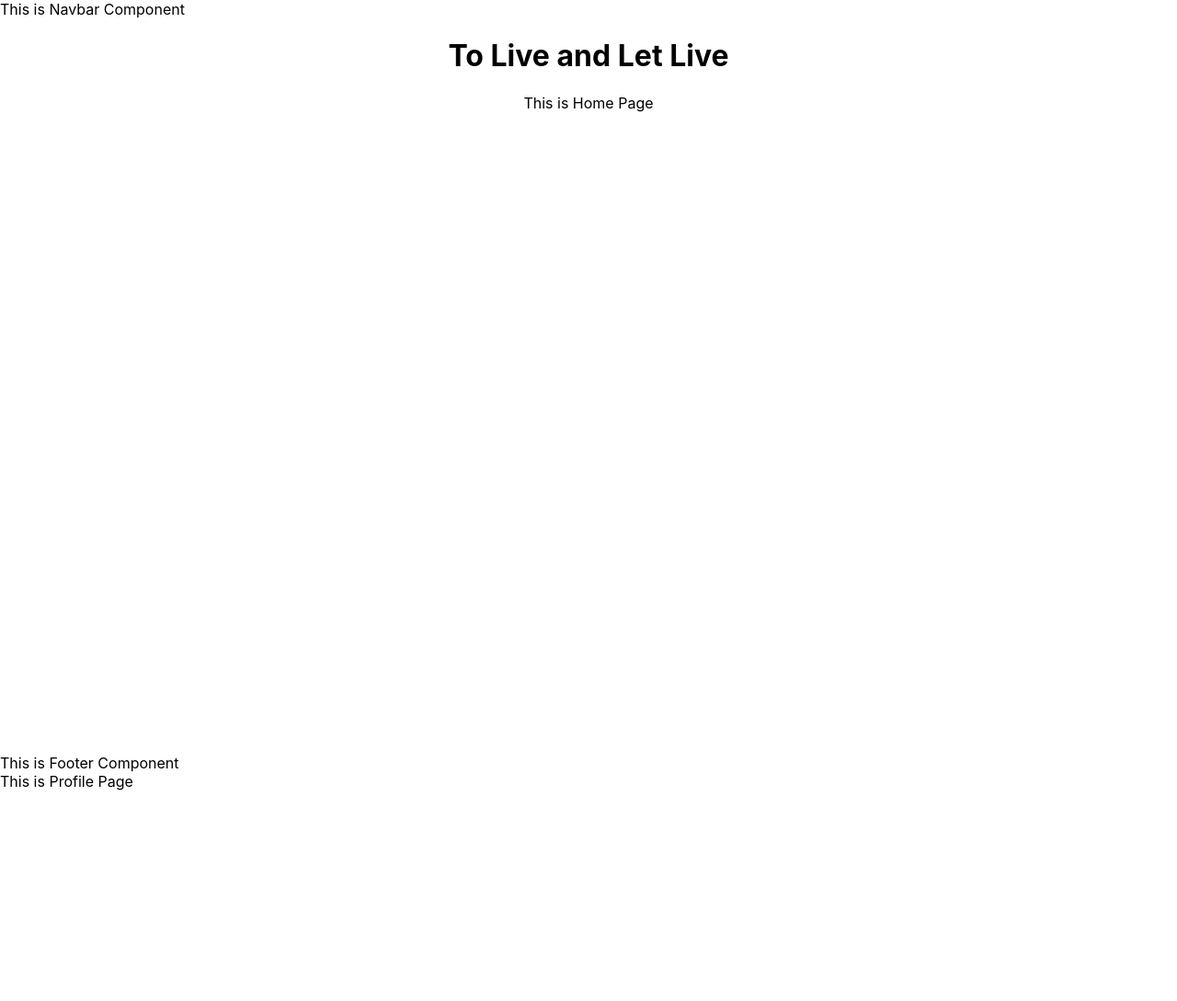
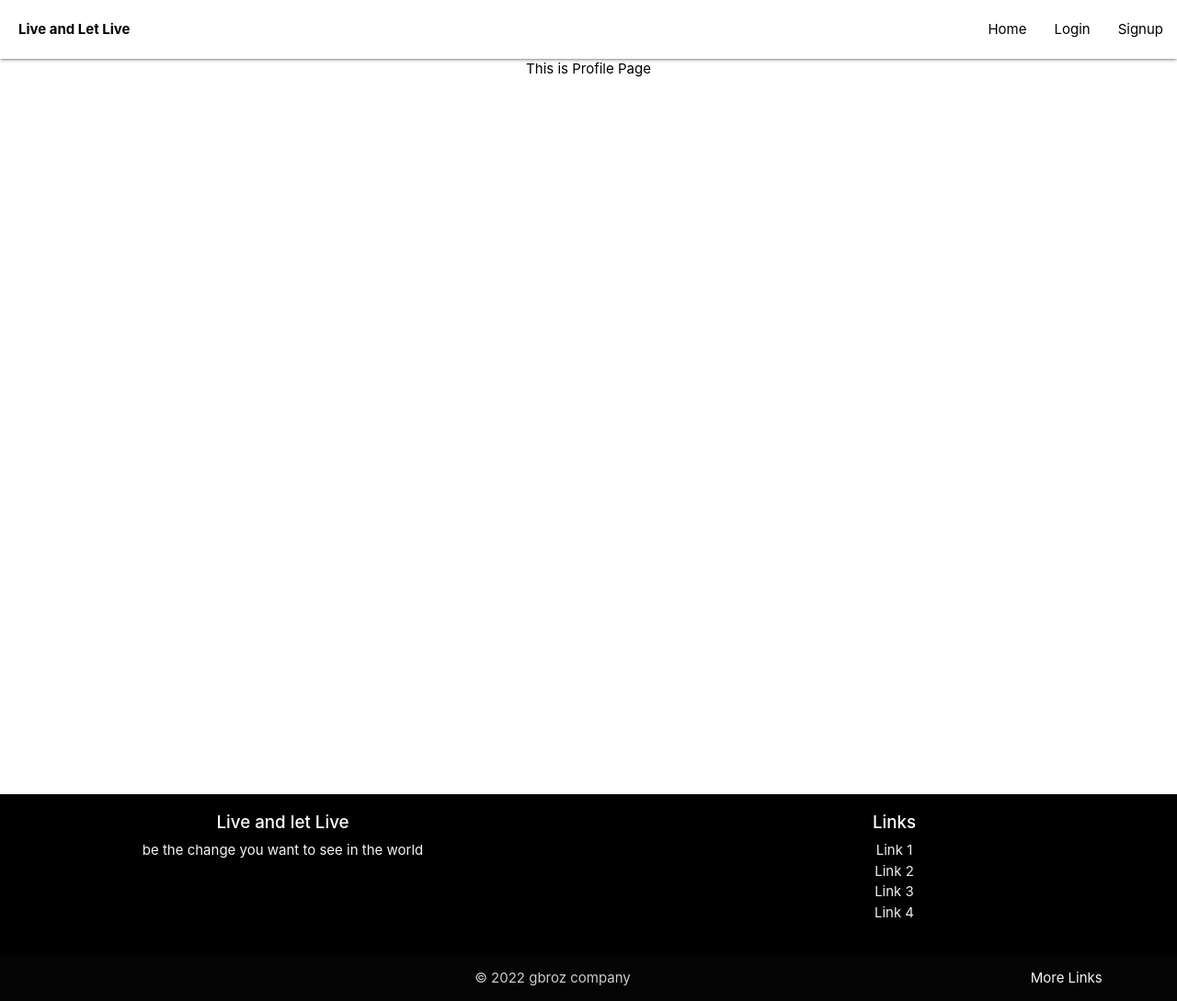
Before and after one commit to govindhansv/TLLL-blogs, a React (Create React App) app in the folder client/: page /profile in a window 1280 px wide. Shown: the whole page at 92% size. Before the commit the page ends 860 px from the top, so only its background shows below. Built offline with nearby package versions, Linux system fonts and the light colour scheme; the HTML template or start-up script is replaced by a standard one.

Commit message:
new design implemented

```diff
--- a/client/package.json
+++ b/client/package.json
@@ -7,6 +7,7 @@
     "@testing-library/jest-dom": "^5.16.1",
     "@testing-library/react": "^12.1.2",
     "@testing-library/user-event": "^13.5.0",
+    "materialize-css": "^1.0.0-rc.2",
     "react": "^17.0.2",
     "react-dom": "^17.0.2",
     "react-router-dom": "^6.2.1",
--- a/client/public/index.html
+++ b/client/public/index.html
@@ -1,14 +1,12 @@
 <!DOCTYPE html>
 <html lang="en">
+
 <head>
   <meta charset="utf-8" />
   <link rel="icon" href="%PUBLIC_URL%/favicon.ico" />
   <meta name="viewport" content="width=device-width, initial-scale=1" />
   <meta name="theme-color" content="#000000" />
-    <meta
-      name="description"
-      content="Web site created using create-react-app"
-    />
+  <meta name="description" content="Web site created using create-react-app" />
   <link rel="apple-touch-icon" href="%PUBLIC_URL%/logo192.png" />
   <!--
       manifest.json provides metadata used when your web app is installed on a
@@ -24,8 +22,14 @@
       work correctly both with client-side routing and a non-root public URL.
       Learn how to configure a non-root public URL by running `npm run build`.
     -->
-    <title>React App</title>
+  <!-- Compiled and minified CSS -->
+  <link rel="stylesheet" href="https://cdnjs.cloudflare.com/ajax/libs/materialize/1.0.0/css/materialize.min.css" />
+  <link rel="stylesheet" href="https://cdnjs.cloudflare.com/ajax/libs/font-awesome/4.7.0/css/font-awesome.min.css" />
+  <link href="https://cdn.jsdelivr.net/npm/bootstrap@5.1.3/dist/css/bootstrap.min.css" rel="stylesheet"
+    integrity="sha384-1BmE4kWBq78iYhFldvKuhfTAU6auU8tT94WrHftjDbrCEXSU1oBoqyl2QvZ6jIW3" crossorigin="anonymous">
+  <title>Live and let Live</title>
 </head>
+
 <body>
   <noscript>You need to enable JavaScript to run this app.</noscript>
   <div id="root"></div>
@@ -40,4 +44,7 @@
       To create a production bundle, use `npm run build` or `yarn build`.
     -->
 </body>
+
+<!-- Compiled and minified JavaScript -->
+
 </html>
--- a/client/src/App.css
+++ b/client/src/App.css
@@ -9,3 +9,13 @@
   align-items: center;
   color: rgb(0, 0, 0);
 }
+
+a{
+  text-decoration: black !important;
+  color: black !important;
+}
+
+a:hover{
+  color: black !important;
+  text-decoration: inherit !important;
+}
--- a/client/src/App.js
+++ b/client/src/App.js
@@ -19,24 +19,26 @@ function App() {
   return (
     <>
       <div>
-        <Navbar />
-        <Home />
-        <Footer />
-        <Routes>
-          <Route exact path="/" element={<Home />}/>
-          <Route path="/about" element={<About />}/>
-          <Route path="/admin" element={<Admin />}/>
-          <Route path="/adminlogin" element={<Adminlogin />}/>
-          <Route path="/allblogs" element={<Allblogs />}/>
-          <Route path="/allusers" element={<Allusers />}/>
-          <Route path="/blog" element={<Blog />}/>
-          <Route path="/editblog" element={<Editblog />}/>
-          <Route path="/login" element={<Login />}/>
-          <Route path="/newblog" element={<Newblog />}/>
-          <Route path="/signup" element={<Signup />}/>
-          <Route path="/profile" element={<Profile />}/>
-        </Routes>
-
+        <div className="App">
+            <Navbar />
+          <header className="App-header">
+            <Routes>
+              <Route exact path="/" element={<Home />} />
+              <Route path="/about" element={<About />} />
+              <Route path="/admin" element={<Admin />} />
+              <Route path="/adminlogin" element={<Adminlogin />} />
+              <Route path="/allblogs" element={<Allblogs />} />
+              <Route path="/allusers" element={<Allusers />} />
+              <Route path="/blog" element={<Blog />} />
+              <Route path="/editblog" element={<Editblog />} />
+              <Route path="/login" element={<Login />} />
+              <Route path="/newblog" element={<Newblog />} />
+              <Route path="/signup" element={<Signup />} />
+              <Route path="/profile" element={<Profile />} />
+            </Routes>
+          </header>
+            <Footer />
+        </div>
       </div>
 
     </>
--- a/client/src/components/Footer/Footer.jsx
+++ b/client/src/components/Footer/Footer.jsx
@@ -3,7 +3,31 @@ import React from "react";
 const Footer = () => {
     return (
         <div>
-            This is Footer Component
+            <footer class="page-footer black">
+                <div class="container">
+                    <div class="row">
+                        <div class="col l6 s12">
+                            <h5 class="white-text">Live and let Live </h5>
+                            <p class="grey-text text-lighten-4">be the change you want to see in the world</p>
+                        </div>
+                        <div class="col l4 offset-l2 s12">
+                            <h5 class="white-text">Links</h5>
+                            <ul>
+                                <li><a class="grey-text text-lighten-3" href="#!">Link 1</a></li>
+                                <li><a class="grey-text text-lighten-3" href="#!">Link 2</a></li>
+                                <li><a class="grey-text text-lighten-3" href="#!">Link 3</a></li>
+                                <li><a class="grey-text text-lighten-3" href="#!">Link 4</a></li>
+                            </ul>
+                        </div>
+                    </div>
+                </div>
+                <div class="footer-copyright">
+                    <div class="container">
+                        © 2022 gbroz company
+                        <a class="grey-text text-lighten-4 right" href="/">More Links</a>
+                    </div>
+                </div>
+            </footer>
         </div>
     );
 };
--- a/client/src/components/Navbar/Navbar.jsx
+++ b/client/src/components/Navbar/Navbar.jsx
@@ -1,9 +1,19 @@
 import React from 'react';
+import { Link } from 'react-router-dom'
 
 const Navbar = () => {
     return (
         <div>
-            This is Navbar Component
+            <nav>
+                <div className="nav-wrapper  white">
+                    <Link to="/" className="left " style={{paddingLeft:"20px"}}><b> Live and Let Live</b></Link>
+                    <ul id="nav-mobile" className="right ml-3">
+                        <li><Link to="/">Home</Link></li>
+                        <li><Link to="/login">Login</Link></li>
+                        <li><Link to="/signup">Signup</Link></li>
+                    </ul>
+                </div>
+            </nav>
         </div>
     );
 };
--- a/client/src/pages/Home/Home.jsx
+++ b/client/src/pages/Home/Home.jsx
@@ -2,11 +2,8 @@ import React from 'react';
 
 const Home = () => {
   return <div>
-    <div className="App">
-      <header className="App-header">
-        <h1>To Live and Let Live</h1>
-        This is Home Page
-      </header>
+    <div className="Home">
+      <h1>To Live and Let Live</h1>
     </div>
   </div>;
 };
```
Also changed, not shown: 1 other file (tests, documents, lock files or other folders). Lines whose indentation alone changed are shown as unchanged.
